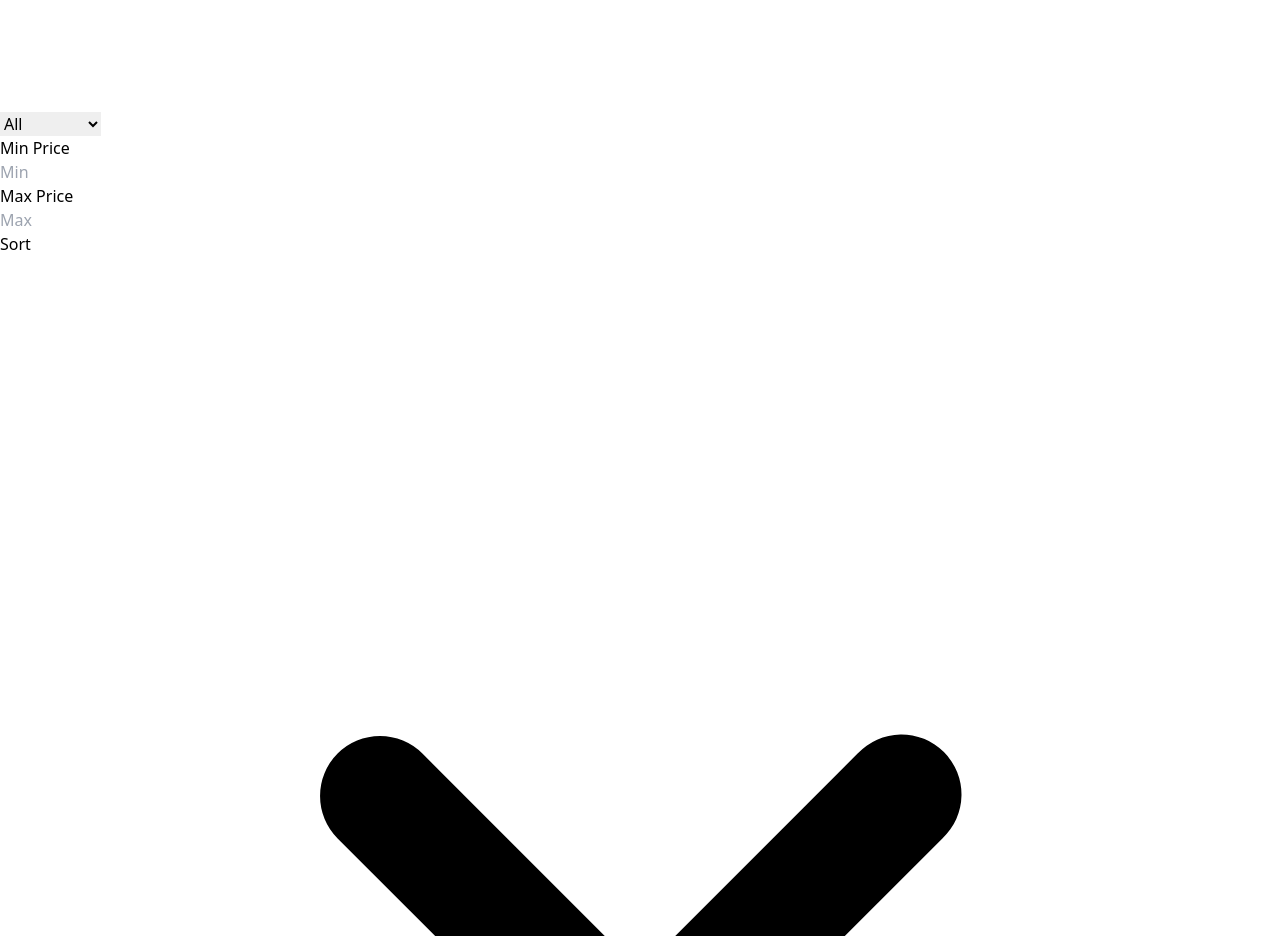
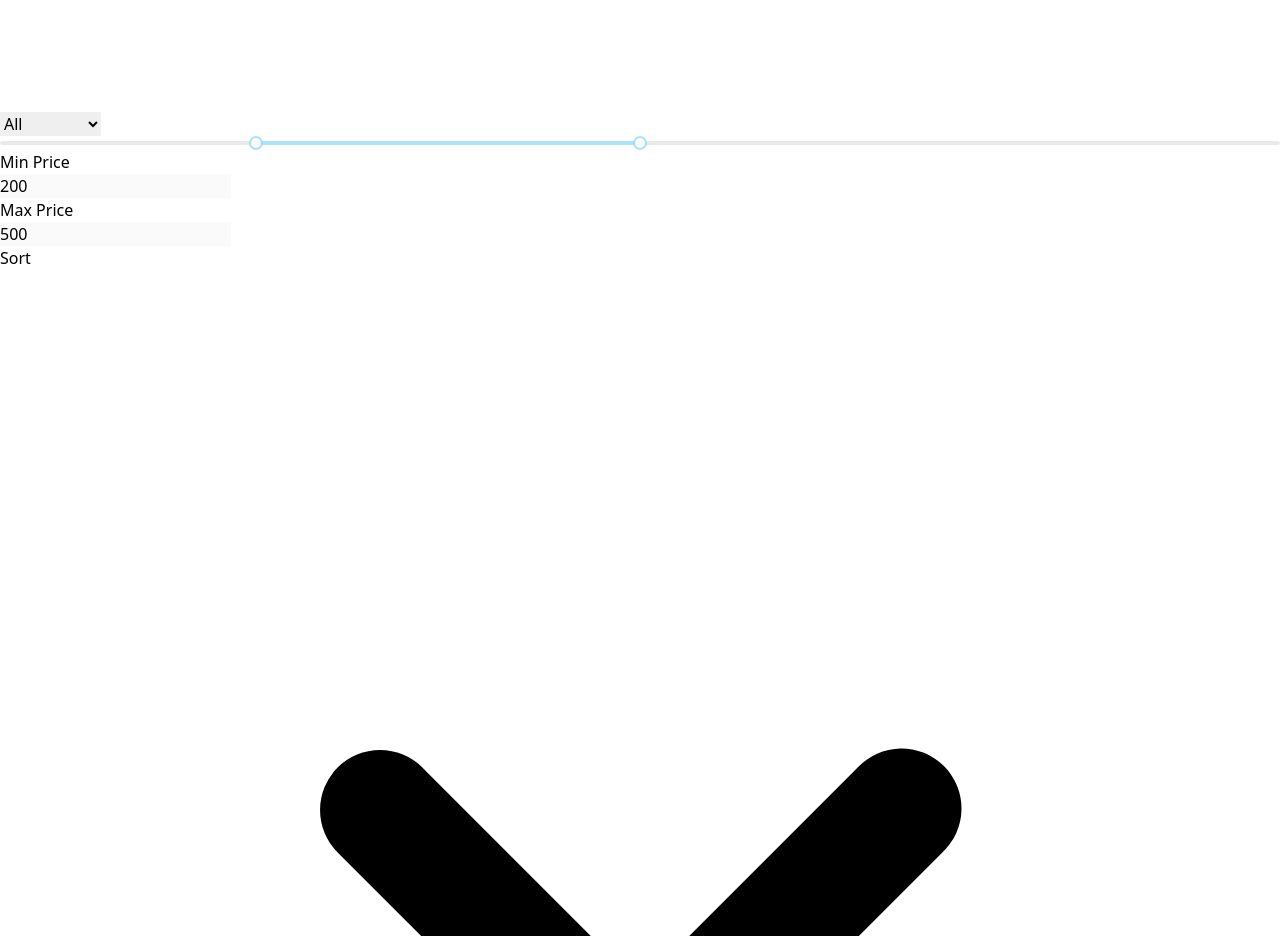
Before and after one commit to hieu-bui-tyme-test/main-page, a React (Vite) app: page / in a window 1280 px wide. Shown: the part 1260-2196 px from the top of the page. Built offline with nearby package versions, Linux system fonts and the light colour scheme; no server answers.

Commit message:
add slider component

```diff
--- a/package.json
+++ b/package.json
@@ -10,6 +10,7 @@
     "preview": "vite preview"
   },
   "dependencies": {
+    "rc-slider": "^11.1.5",
     "react": "^18.3.1",
     "react-dom": "^18.3.1"
   },
--- a/src/components/FilterSidebar.tsx
+++ b/src/components/FilterSidebar.tsx
@@ -4,6 +4,7 @@ import useDebounce from '../hooks/useDebounce';
 import Input from './ui/Input';
 import SearchInput from './ui/SearchInput';
 import Select from './ui/Select';
+import MySlider from './ui/Slider';
 
 type FilterSidebarProps = {
   filters: Filters,
@@ -13,6 +14,8 @@ type FilterSidebarProps = {
 
 const FilterSidebar: React.FC<FilterSidebarProps> = ({ filters, onFiltersChange, onFiltersReset }) => {
   const [quickSearch, setQuickSearch] = useState<string | undefined>(filters.quickSearch);
+  const [sliderMin, setSliderMin] = useState<number | undefined>(filters.minPrice);
+  const [sliderMax, setSliderMax] = useState<number | undefined>(filters.maxPrice);
   const quickSearchDebounced = useDebounce(quickSearch, 300);
 
   useEffect(() => {
@@ -52,9 +55,27 @@ const FilterSidebar: React.FC<FilterSidebarProps> = ({ filters, onFiltersChange,
         <option value="clothing">Clothing</option>
       </Select>
 
-      <Input type="number" name="minPrice" id="minPrice" placeholder="Min" aria-label="Min Price" value={filters.minPrice || ''} onChange={handleChange}  />
+      <MySlider
+        range
+        min={0}
+        max={1000}
+        defaultValue={[filters.minPrice || 0, filters.maxPrice || 0]}
+        onChange={(nextValues: number | number[]): void => {
+          console.log('Change:', nextValues);
+          const [ min, max] = nextValues as number[];
+          setSliderMin(min);
+          setSliderMax(max);
+        }}
+        onChangeComplete={(v: number | number[]): void => {
+          console.log('AfterChange:', v);
+          const [ min, max ] = v as number[];
+          onFiltersChange({ minPrice: min, maxPrice: max });
+        }}
+      />
 
-      <Input type="number" name="maxPrice" id="maxPrice" placeholder="Max" aria-label="Max Price" value={filters.maxPrice || ''} onChange={handleChange}  />
+      <Input type="number" name="sliderMin" id="sliderMin" placeholder="Min" aria-label="Min Price" value={sliderMin} disabled />
+
+      <Input type="number" name="sliderMax" id="sliderMax" placeholder="Max" aria-label="Max Price" value={sliderMax} disabled  />
 
       <Select name="priceSortOrder" id="priceSortOrder" aria-label="Sort" value={filters.priceSortOrder || ''} onChange={handleChange} >
         <option value="ASC">Low to high</option>
--- /dev/null
+++ b/src/components/ui/Slider.tsx
@@ -0,0 +1,14 @@
+import React from 'react';
+import Slider, { SliderProps} from 'rc-slider';
+import 'rc-slider/assets/index.css';
+
+const MySlider: React.FC<SliderProps> = ({ ...props }) => {
+  console.log({props});
+  return (
+    <div className="mt-6">
+      <Slider {...props} />
+    </div>
+  );
+};
+
+export default MySlider;
--- a/src/pages/ProductsPage.tsx
+++ b/src/pages/ProductsPage.tsx
@@ -6,7 +6,7 @@ import FilterSidebar from "../components/FilterSidebar";
 import { useFilters } from "../reducers/filtersReducer";
 import { usePageInfo } from "../reducers/pageInfoReducer";
 
-const initialFilters: Filters = { priceSortOrder: 'ASC' };
+const initialFilters: Filters = { priceSortOrder: 'ASC', minPrice: 200, maxPrice: 500 };
 const initialPageInfo: PageInfo = { page: 1 };
 
 const AUTO_RELOAD_TIMEOUT = 60000;
```
Also changed, not shown: 1 other file (tests, documents, lock files or other folders).
